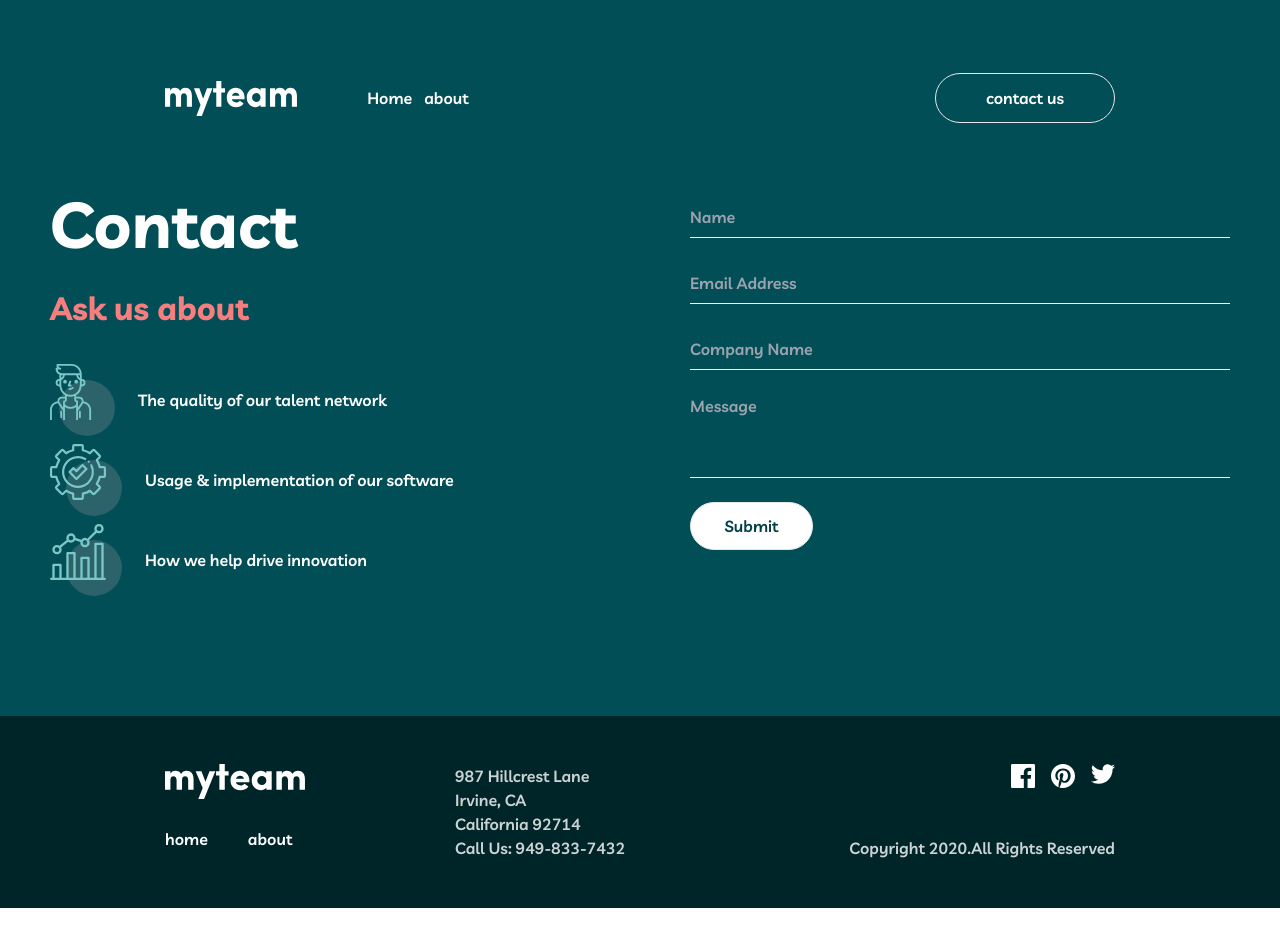
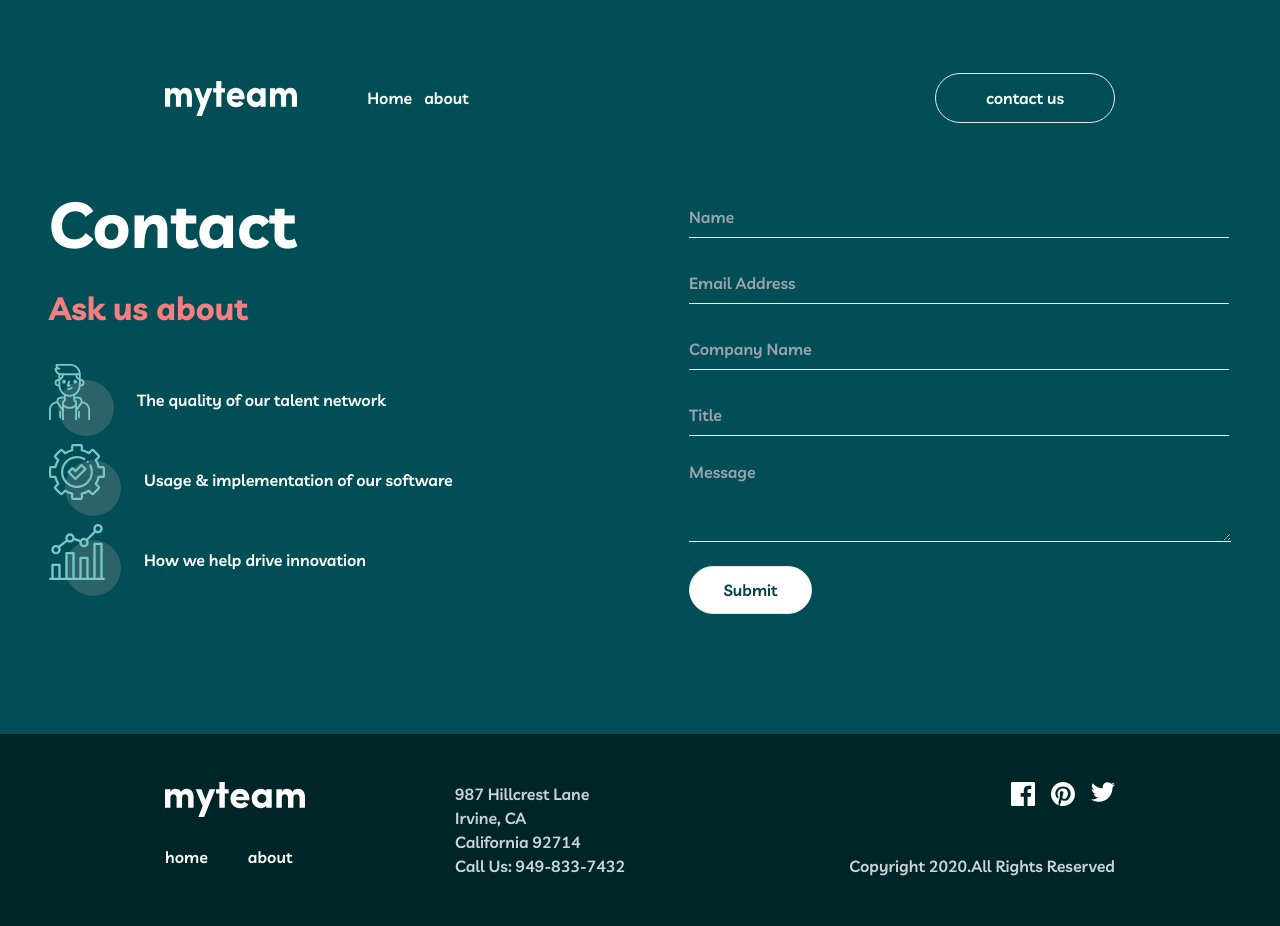
Before and after one commit to Sammy-ch/myteam-website, a Next.js app: page /contact in a window 1280 px wide. Built offline with nearby package versions, Linux system fonts and the light colour scheme.

Commit message:
Added Contact form functionality

```diff
--- a/package.json
+++ b/package.json
@@ -10,6 +10,8 @@
   },
   "dependencies": {
     "autoprefixer": "10.4.14",
+    "classnames": "^2.3.2",
+    "framer-motion": "^10.12.4",
     "next": "13.3.0",
     "postcss": "8.4.22",
     "react": "18.2.0",
--- /dev/null
+++ b/src/components/Input.jsx
@@ -0,0 +1,59 @@
+import cn from "classnames"
+import {useFormContext} from "react-hook-form";
+import {AnimatePresence,motion} from "framer-motion";
+import {isFormInvalid} from "@/components/utils/isFormInvalid";
+import {findInputError} from "@/components/utils/findInputError";
+
+export const Input = ({name,label,id,type,placeholder,validation,multiline,classname}) => {
+    const { register,formState: { errors}, } = useFormContext();
+    const inputError = findInputError(errors,label)
+    const IsInvalid = isFormInvalid(inputError)
+
+    return (
+        <div className={"flex flex-col text-white w-[542px] gap-[8px]"}>
+            {multiline ? (
+                <textarea
+                    id={id}
+                    type={type}
+                    className={"min-h-[82px] max-h-[82px] resize-y"}
+                    placeholder={placeholder}
+                    {...register(`${name}`,validation)}>
+                </textarea>
+            ) :
+                <input
+                    id={id}
+                    type={type}
+                    className={"w-[540px] h-[42px] input"}
+                    placeholder={placeholder}
+                    {...register(label, validation)}
+                />
+
+            }
+
+            <AnimatePresence mode={"wait"} initial={false}>
+                {IsInvalid && (
+                    <InputError
+                    message={inputError.error.message}
+                    key={inputError.error.message}
+                    />
+                )}
+            </AnimatePresence>
+        </div>
+    )
+}
+const InputError = ({message}) => {
+    return (
+        <motion.em className={"text-[#F67E7E] text-[10px]"} {...framer_error}>
+            {message}
+        </motion.em>
+    )
+}
+const framer_error = {
+    initial:{opacity:0, y: 10},
+    animate:{opacity: 1, y:0},
+    exit: {opacity:0,y:10},
+    transition:{duration:0.2},
+}
+
+
+export default Input;
--- /dev/null
+++ b/src/components/utils/findInputError.js
@@ -0,0 +1,18 @@
+/*-------------------------------------------------------------------
+|  🐼 Function findInputError
+|
+|  🐯 Purpose: GIVEN AN ERRORS OBJECT AND AN INPUT NAME, THIS FUNCTION
+|              FILTERS THE ERRORS OBJECT AND RETURN THE ERROR OF THE
+|              GIVEN INPUT.
+|
+|  🐸 Returns:  OBJECT
+*-------------------------------------------------------------------*/
+
+export function findInputError(errors, name) {
+    const filtered = Object.keys(errors)
+        .filter(key => key.includes(name))
+        .reduce((cur, key) => {
+            return Object.assign(cur, { error: errors[key] })
+        }, {})
+    return filtered
+}
--- /dev/null
+++ b/src/components/utils/isFormInvalid.js
@@ -0,0 +1,11 @@
+/*-------------------------------------------------------------------
+|  🐼 Function isFormInvalid
+|
+|  🐯 Purpose: CHECKS IF FORM IS VALID OR NOT
+|
+|  🐸 Returns:  OBJECT
+*-------------------------------------------------------------------*/
+export const isFormInvalid = err => {
+    if (Object.keys(err).length > 0) return true
+    return false
+}
--- a/src/pages/contact.js
+++ b/src/pages/contact.js
@@ -5,15 +5,17 @@ import Image from "next/image";
 import chartIco from "public/images/icons/icon-chart.svg";
 import cogIco from "public/images/icons/icon-cog.svg";
 import personIco from "public/images/icons/icon-person.svg";
-import {useForm} from "react-hook-form";
-
+import Input from "@/components/Input";
+import {FormProvider, useForm} from "react-hook-form";
 
 
 const Contact = () => {
-    const {register,handleSubmit,formState:{errors} } = useForm();
-    const onSubmit = (data) => {
+    const methods = useForm();
+
+    const onSubmit = methods.handleSubmit(data => {
         console.log(data)
-    }
+    })
+
     return (
         <section className={"flex justify-center px-[165px] max-h-screen gap-[100px] pb-[120px]"}>
             <div className={"flex flex-col gap-[32px]"}>
@@ -26,38 +28,60 @@ const Contact = () => {
                 </div>
             </div>
 
-                <form onSubmit={handleSubmit(onSubmit)} className={"flex flex-col text-white w-[542px] gap-[24px]"}>
-                    <input type="text" placeholder="Name"
-                              className={"w-[540px] h-[42px] input"} {...register("Name", {
-                        required: true,
-                        maxLength: 80
-                    })} />
+            <FormProvider {...methods}>
+                <form onSubmit={e => e.preventDefault()} noValidate autoComplete="off" className={"flex flex-col text-white w-[542px] gap-[24px]"}>
 
-                        <input type="email" placeholder="Email Address"
-                                className={"w-[540px] h-[42px] input"} {...register("Email ", {
-                        required: true,
-                        max: 0,
-                        maxLength: 100
-                    })} />
+                    <Input type={"text"} id={"name"} placeholder={"Name"} label={"Name"} validation={{
+                        required: {
+                            value: true,
+                            message:"This field is required",
+                        },
+                        minlength: {
+                            value: 6,
+                            message:"min limit is 6 characters"
+                        }
+                    }}/>
+                    <Input type="email" id={"email"} placeholder={"Email Address"} label={"Email"} validation={{
+                        required: {
+                            value: true,
+                            message:"This field is required",
+                        },
+                        pattern: {
+                            value:
+                                /^(([^<>()[\]\\.,;:\s@"]+(\.[^<>()[\]\\.,;:\s@"]+)*)|(".+"))@((\[[0-9]{1,3}\.[0-9]{1,3}\.[0-9]{1,3}\.[0-9]{1,3}\])|(([a-zA-Z\-0-9]+\.)+[a-zA-Z]{2,}))$/,
+                            message: 'Please use a valid email address',
+                        },
+                    }} />
+                    <Input type={"text"} id={"company"} placeholder={"Company Name"} label={"Company"} validation={{
+                        required: {
+                            value: true,
+                            message:"This field is required",
+                        }
+                    }} />
 
-                    <input type="text" placeholder="Company Name"
-                              className={"w-[540px] h-[42px] input"} {...register("Company Name", {
-                        required: true,
-                        max: 20,
-                        min: 5,
-                        maxLength: 30,
-                        pattern: /^\S+@\S+$/i
-                    })} />
-                    <textarea placeholder="Message" className={"h-[84px]"} {...register("Message", {
-                        required: true,
-                        max: 2400,
-                        min: 1,
-                        maxLength: 2400
-                    })} />
+                    <Input type={"text"} id={"title"} placeholder={"Title"} label={"Title"} validation={{
+                        required:{
+                            value: true,
+                            message:"This field is required"
+                        }
+                    }}/>
 
-                    <button type="submit" className={"border w-[123px] h-[48px] bg-white text-[#004047] rounded-full"} >Submit</button>
+                    <Input name={"message"} id={"message"} label={"Message"} placeholder={"Message"} multiline={true} validation={{
+                        required:{
+                            value: true,
+                            message:"This field is required"
+                        },
+                        maxLength: {
+                            value: 200,
+                            message: '200 characters max',
+                        },
+                    }}/>
+                    <button onClick={onSubmit}
+                            className={"border w-[123px] h-[48px] bg-white text-[#004047] rounded-full"}>
+                        Submit
+                    </button>
                 </form>
-
+            </FormProvider>
         </section>
     )
 }
```
Also changed, not shown: 1 other file (tests, documents, lock files or other folders).
